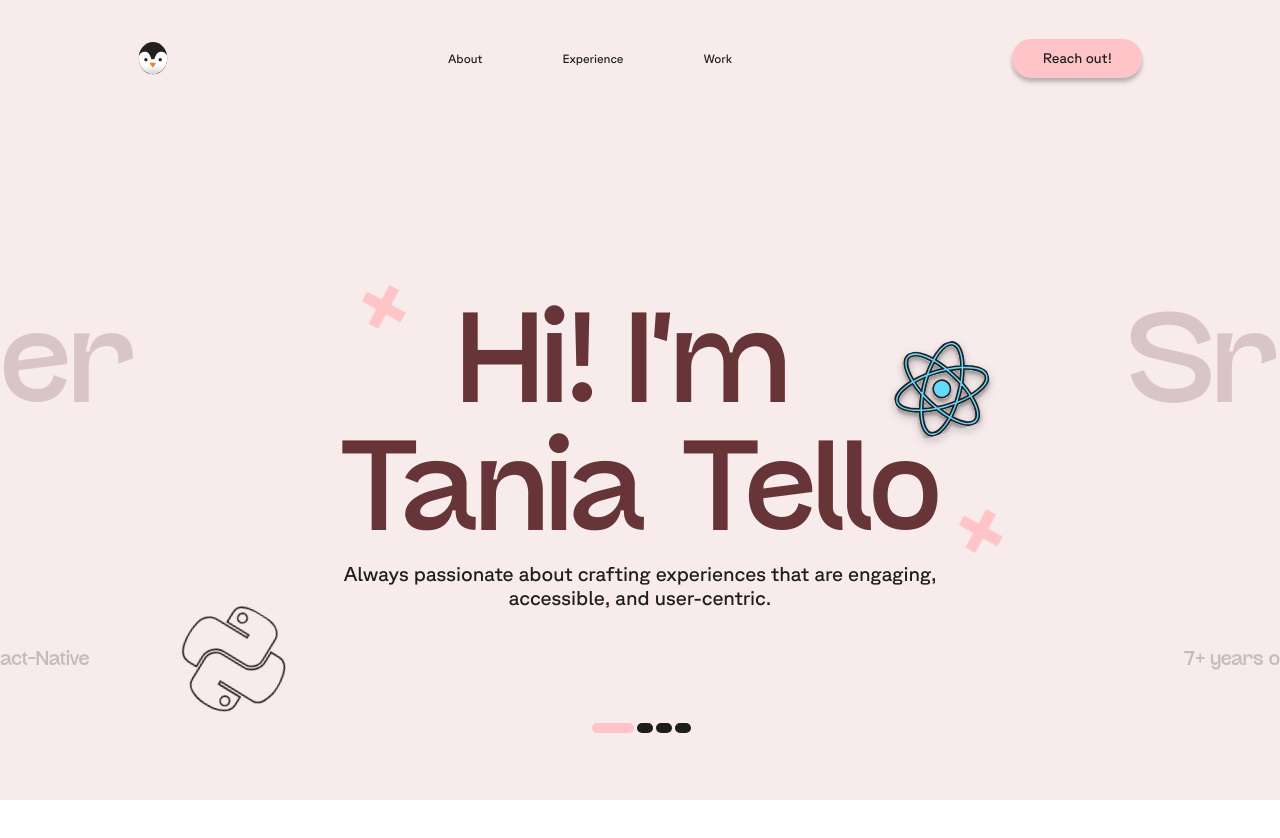
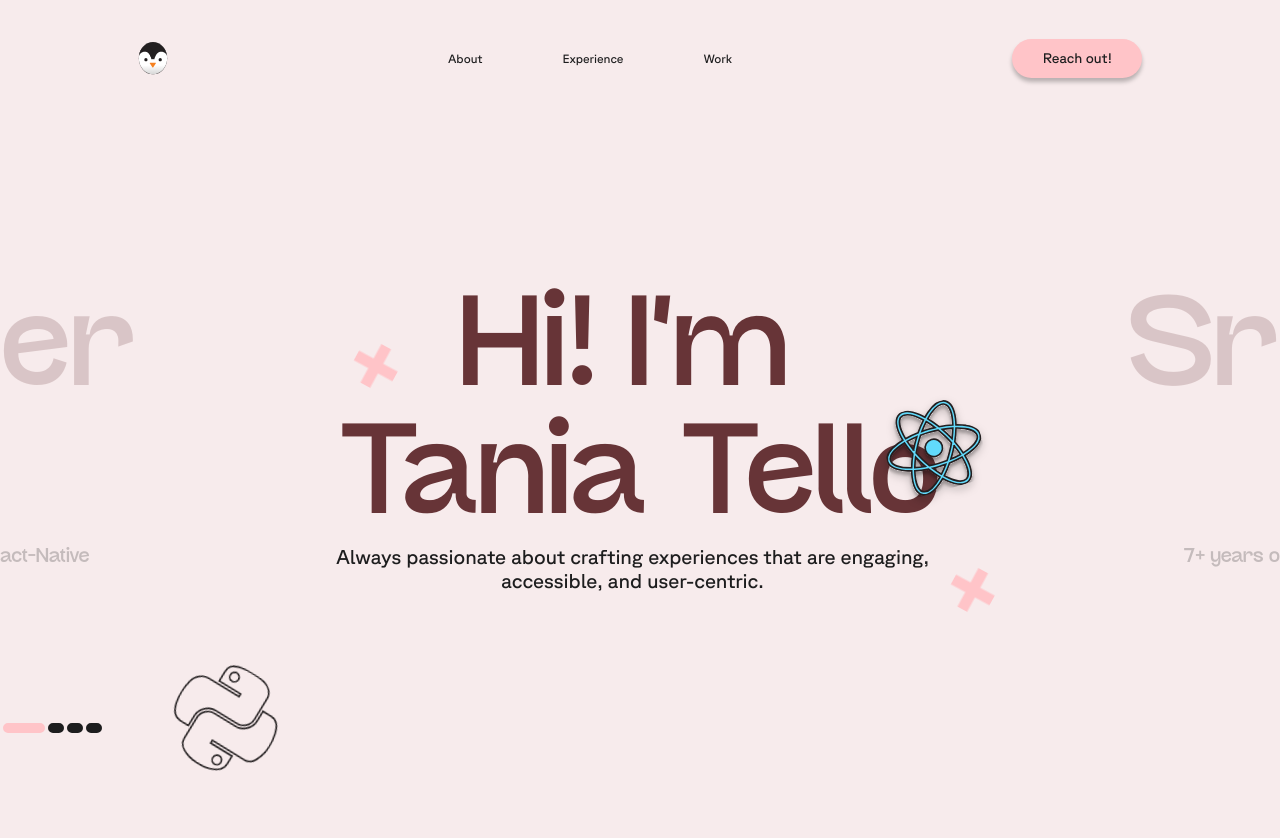
Before and after one commit to tatellog/next-vercel, a Next.js app: page / in a window 1280 px wide. Shown: the top 838 px of the page. Built offline with nearby package versions, Linux system fonts and the light colour scheme; a web font is replaced by a local one.

Commit message:
Decoupling Hero Banner component

```diff
--- a/src/components/HeroBanner/index.tsx
+++ b/src/components/HeroBanner/index.tsx
@@ -1,5 +1,7 @@
 import React, { useEffect, useRef } from 'react'
 import Image from 'next/image'
+
+import HeroBannerSlide from '../HeroBannerSlide'
 
 import {
   CustomContent,
@@ -8,15 +10,8 @@ import {
   NavigationButtons,
   Primary,
   Secondary,
-  Slide,
   StarPrimary,
   StarSecondary,
-  Subtitle,
-  SubtitleBackgroundFirst,
-  SubtitleBackgroundLast,
-  Title,
-  TitleBackgroundFirst,
-  TitleBackgroundLast,
 } from './styles'
 import { HeroBannerSliderProps } from './types'
 
@@ -74,26 +69,15 @@ const HeroBanner: React.FC<HeroBannerSliderProps> = ({
   ))
 
   return (
-    <CustomContent $color={currentSlideData.backgroundColor}>
-      <Slide
-        key={currentSlideData.id}
-        $backgroundColor={currentSlideData.backgroundColor}
-      >
-        <TitleBackgroundFirst>
-          {nextSlideData.title.substring(0, 2)}
-        </TitleBackgroundFirst>
-        <Title>{currentSlideData.title}</Title>
-        <TitleBackgroundLast>
-          {nextSlideData.title.slice(-2)}
-        </TitleBackgroundLast>
-        <SubtitleBackgroundFirst>
-          {nextSlideData.subtitle.substring(0, 10)}
-        </SubtitleBackgroundFirst>
-        <Subtitle>{currentSlideData.subtitle}</Subtitle>
-        <SubtitleBackgroundLast>
-          {nextSlideData.subtitle.slice(-10)}
-        </SubtitleBackgroundLast>
-      </Slide>
+    <CustomContent
+      id="hero-banner-container"
+      $color={currentSlideData.backgroundColor}
+    >
+      <HeroBannerSlide
+        currentSlide={currentSlideData}
+        nextSlide={nextSlideData}
+        index={currentSlide.current}
+      />
       <ImageContainer className={`slide-${currentSlide.current}`}>
         <StarPrimary className={`star-primary-${currentSlide.current}`}>
           <Image
--- a/src/components/HeroBanner/styles.ts
+++ b/src/components/HeroBanner/styles.ts
@@ -1,6 +1,4 @@
 import styled, { keyframes } from 'styled-components'
-
-import colors from '@/theme/colors'
 
 const commonStyles = `
   text-align: center;
@@ -8,20 +6,6 @@ const commonStyles = `
   font-style: normal;
   font-weight: 400;
   line-height: 100%;
-`
-
-const absolutePosition = `
-  position: absolute;
-  ${commonStyles}
-`
-const commonSubtitleStyles = `
-color: ${colors.blackLight};
-text-align: center;
-font-family: GT Planar;
-font-size: 1.25rem;
-font-style: normal;
-font-weight: 400;
-line-height: 120%;
 `
 
 export const SlideContainer = styled.div<{ $backgroundColor?: string }>`
@@ -44,9 +28,6 @@ export const CustomContent = styled.div<{ $color?: string }>`
   background-color: ${({ $color }) => $color};
   height: 100%;
   display: flex;
-  align-items: center;
-  justify-content: center;
-  flex-direction: column;
 `
 
 const loader = keyframes`
@@ -280,93 +261,6 @@ export const StarSecondary = styled(StarBase)`
   }
 `
 
-export const TitleBase = styled.h1`
-  margin: 0 auto;
-  padding: 0;
-  color: ${colors.textBanner.wine};
-  ${commonStyles}
-  font-size: 8rem;
-  width: 53.625rem;
-  white-space: break-spaces;
-  @media screen and (max-width: 768px) {
-    width: auto;
-  }
-  @media screen and (max-width: 768px) {
-    font-size: 3.5rem;
-    font-family: Stacion;
-    width: auto;
-  }
-`
-
-export const Title = styled(TitleBase)``
-
-export const TitleBackgroundBase = styled.h1`
-  ${absolutePosition}
-  color: ${colors.textBanner.wine};
-  font-size: 8rem;
-  opacity: 0.2;
-  @media screen and (max-width: 768px) {
-    width: auto;
-  }
-  @media screen and (max-width: 768px) {
-    font-size: 3.5rem;
-    font-family: Stacion;
-    width: auto;
-  }
-`
-
-export const TitleBackgroundFirst = styled(TitleBackgroundBase)`
-  align-self: end;
-`
-
-export const TitleBackgroundLast = styled(TitleBackgroundBase)`
-  align-self: start;
-`
-
-export const SubtitleBase = styled.p`
-  ${commonSubtitleStyles}
-  width: 41.625rem;
-  @media screen and (max-width: 768px) {
-    font-size: 1rem;
-    font-family: GT Planar;
-    width: 80%;
-  }
-`
-
-export const Subtitle = styled(SubtitleBase)``
-
-export const SubtitleBackgroundBase = styled.p`
-  ${absolutePosition}
-  top: 40.5rem;
-  opacity: 0.2;
-  text-align: center;
-  font-size: 1.25rem;
-  font-weight: 400;
-  line-height: 120%;
-  @media screen and (max-width: 768px) {
-    font-size: 1rem;
-    font-family: GT Planar;
-  }
-`
-
-export const SubtitleBackgroundFirst = styled(SubtitleBackgroundBase)`
-  align-self: end;
-`
-
-export const SubtitleBackgroundLast = styled(SubtitleBackgroundBase)`
-  align-self: start;
-`
-export const Slide = styled.div<{ $backgroundColor?: string }>`
-  background-color: ${({ $backgroundColor }) => $backgroundColor};
-  display: flex;
-  flex-direction: column;
-  align-items: center;
-  width: 100%;
-  @media screen and (max-width: 768px) {
-    margin-bottom: 10rem;
-  }
-`
-
 export const NavigationButtons = styled.div`
   bottom: 4.12rem;
   position: absolute;
--- /dev/null
+++ b/src/components/HeroBannerSlide/index.tsx
@@ -0,0 +1,51 @@
+import React from 'react'
+
+import {
+  Slide,
+  Subtitle,
+  SubtitleBackgroundFirst,
+  SubtitleBackgroundLast,
+  SubtitleCenter,
+  SubtitleContainer,
+  Title,
+  TitleBackgroundFirst,
+  TitleBackgroundLast,
+  TitleCenter,
+  TitleContainer,
+  TitleSide,
+} from './styles'
+import { HeroBannerSlideProps } from './types'
+
+const HeroBannerSlide: React.FC<HeroBannerSlideProps> = ({
+  currentSlide,
+  nextSlide,
+}) => (
+  <Slide
+    id="hero-banner-slide"
+    key={currentSlide.id}
+    $backgroundColor={currentSlide.backgroundColor}
+  >
+    <TitleContainer>
+      <TitleCenter>
+        <Title>{currentSlide.title}</Title>
+      </TitleCenter>
+      <TitleBackgroundFirst>
+        {nextSlide.title.substring(0, 2)}
+      </TitleBackgroundFirst>
+      <TitleBackgroundLast>{nextSlide.title.slice(-2)}</TitleBackgroundLast>
+    </TitleContainer>
+    <SubtitleContainer>
+      <SubtitleCenter>
+        <Subtitle>{currentSlide.subtitle}</Subtitle>
+      </SubtitleCenter>
+      <SubtitleBackgroundFirst>
+        {nextSlide.subtitle.substring(0, 10)}
+      </SubtitleBackgroundFirst>
+      <SubtitleBackgroundLast>
+        {nextSlide.subtitle.slice(-10)}
+      </SubtitleBackgroundLast>
+    </SubtitleContainer>
+  </Slide>
+)
+
+export default HeroBannerSlide
--- /dev/null
+++ b/src/components/HeroBannerSlide/styles.ts
@@ -0,0 +1,141 @@
+import styled from 'styled-components'
+
+import colors from '@/theme/colors'
+
+const commonStyles = `
+  text-align: center;
+  font-family: Stacion;
+  font-style: normal;
+  font-weight: 400;
+  line-height: 100%;
+`
+
+const absolutePosition = `
+  position: absolute;
+  ${commonStyles}
+`
+const commonSubtitleStyles = `
+color: ${colors.blackLight};
+text-align: center;
+font-family: GT Planar;
+font-size: 1.25rem;
+font-style: normal;
+font-weight: 400;
+line-height: 120%;
+`
+export const TitleBase = styled.h1`
+  margin: 0 auto;
+  padding: 0;
+  color: ${colors.textBanner.wine};
+  ${commonStyles}
+  font-size: 8rem;
+  width: 53.625rem;
+  white-space: break-spaces;
+  @media screen and (max-width: 768px) {
+    width: auto;
+  }
+  @media screen and (max-width: 768px) {
+    font-size: 3.5rem;
+    font-family: Stacion;
+    width: auto;
+  }
+`
+
+export const TitleCenter = styled.div`
+  display: flex;
+  justify-content: center; /* Centers horizontally */
+  width: 100%;
+`
+export const Title = styled(TitleBase)``
+export const TitleBackgroundBase = styled.h1`
+  ${absolutePosition}
+  color: ${colors.textBanner.wine};
+  font-size: 8rem;
+  opacity: 0.2;
+  @media screen and (max-width: 768px) {
+    width: auto;
+  }
+  @media screen and (max-width: 768px) {
+    font-size: 3.5rem;
+    font-family: Stacion;
+    width: auto;
+  }
+`
+
+export const TitleBackgroundFirst = styled(TitleBackgroundBase)`
+  align-self: end;
+`
+export const TitleBackgroundLast = styled(TitleBackgroundBase)`
+  align-self: start;
+`
+
+export const TitleContainer = styled.div`
+  display: flex;
+  flex-direction: column;
+  align-items: flex-start;
+  justify-content: flex-start;
+  width: 100%;
+  height: auto;
+  flex-basis: 200px;
+`
+export const SubtitleContainer = styled.div`
+  display: flex;
+  flex-direction: column;
+  align-items: flex-start;
+  justify-content: flex-start;
+  width: 100%;
+  height: auto;
+  flex-basis: 200px;
+`
+export const SubtitleCenter = styled.div`
+  display: flex;
+  justify-content: center; /* Centers horizontally */
+  width: 100%;
+  position: absolute;
+`
+
+export const SubtitleBase = styled.p`
+  ${commonSubtitleStyles}
+  width: 41.625rem;
+  @media screen and (max-width: 768px) {
+    font-size: 1rem;
+    font-family: GT Planar;
+    width: 80%;
+  }
+`
+
+export const Subtitle = styled(SubtitleBase)``
+
+export const SubtitleBackgroundBase = styled.p`
+  ${absolutePosition}
+  opacity: 0.2;
+  text-align: center;
+  font-size: 1.25rem;
+  font-weight: 400;
+  line-height: 120%;
+  @media screen and (max-width: 768px) {
+    font-size: 1rem;
+    font-family: GT Planar;
+  }
+`
+
+export const SubtitleBackgroundFirst = styled(SubtitleBackgroundBase)`
+  align-self: end;
+`
+
+export const SubtitleBackgroundLast = styled(SubtitleBackgroundBase)`
+  align-self: start;
+`
+export const Slide = styled.div<{ $backgroundColor?: string }>`
+  background-color: ${({ $backgroundColor }) => $backgroundColor};
+  display: flex;
+  align-items: center;
+  width: 100%;
+  flex-direction: column;
+  flex-wrap: wrap;
+  height: 100vh;
+  justify-content: center;
+  @media screen and (max-width: 768px) {
+    margin-bottom: 10rem;
+  }
+`
--- /dev/null
+++ b/src/components/HeroBannerSlide/types.ts
@@ -0,0 +1,20 @@
+interface Images {
+  primary?: string
+  secondary?: string
+  stars: string
+}
+
+interface HeroBannerSlide {
+  id: number
+  title: string
+  subtitle: string
+  backgroundColor: string
+  color: string
+  images: Images
+}
+
+export interface HeroBannerSlideProps {
+  currentSlide: HeroBannerSlide
+  nextSlide: HeroBannerSlide
+  index: number
+}
```
